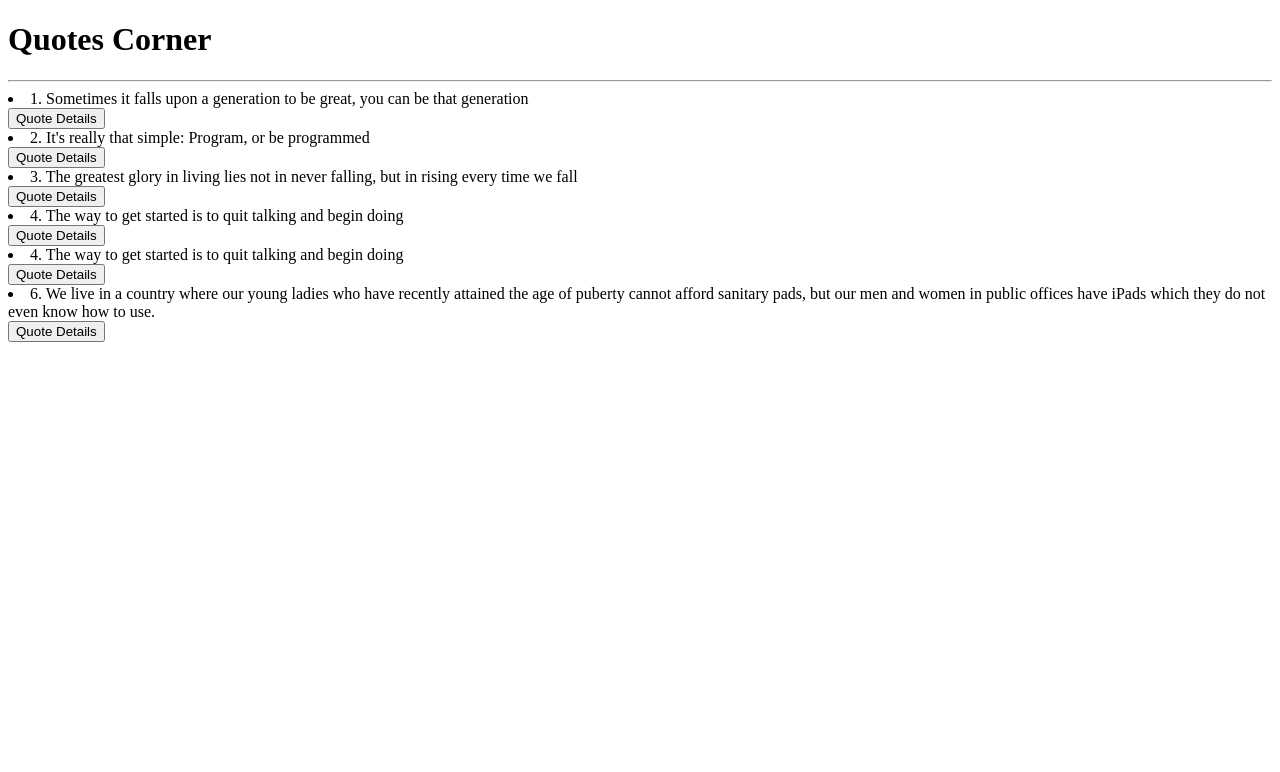
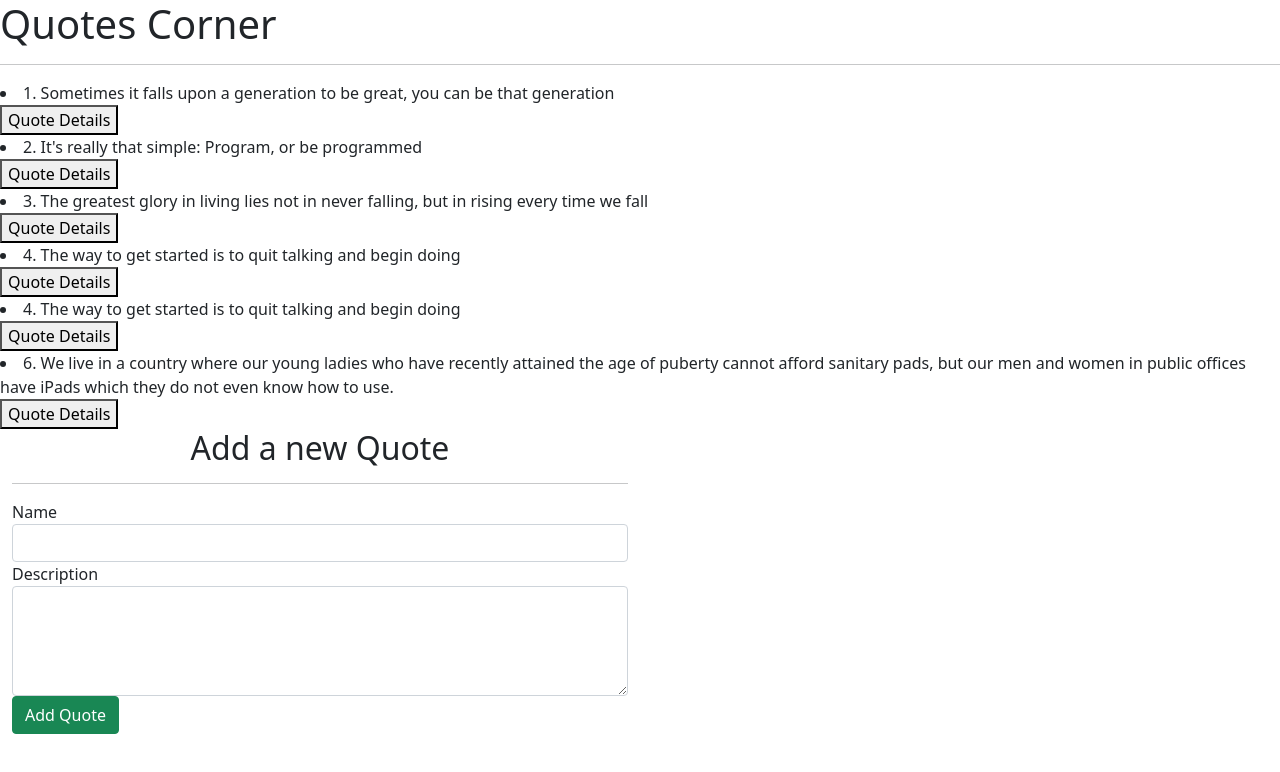
Before and after one commit to IanoSang/Quotes-Corner, an Angular app: page / in a window 1280 px wide. Shown: the top 772 px of the page. Built offline with nearby package versions, Linux system fonts and the light colour scheme.

Commit message:
feat: form component- adds validation to the form and a add new button for submittimng the form

```diff
--- a/package.json
+++ b/package.json
@@ -18,6 +18,8 @@
     "@angular/platform-browser": "~13.3.0",
     "@angular/platform-browser-dynamic": "~13.3.0",
     "@angular/router": "~13.3.0",
+    "bootstrap": "^5.1.3",
+    "popper": "^1.0.1",
     "rxjs": "~7.5.0",
     "tslib": "^2.3.0",
     "zone.js": "~0.11.4"
--- a/src/app/app.module.ts
+++ b/src/app/app.module.ts
@@ -6,6 +6,7 @@ import { AppComponent } from './app.component';
 import { QuotesComponent } from './quotes/quotes.component';
 import { QuotesDetailsComponent } from './quotes-details/quotes-details.component';
 import { QuotesFormComponent } from './quotes-form/quotes-form.component';
+import {FormsModule} from "@angular/forms";
 
 @NgModule({
   declarations: [
@@ -16,7 +17,8 @@ import { QuotesFormComponent } from './quotes-form/quotes-form.component';
   ],
   imports: [
     BrowserModule,
-    AppRoutingModule
+    AppRoutingModule,
+    FormsModule,
   ],
   providers: [],
   bootstrap: [AppComponent]
--- a/src/app/quotes-form/quotes-form.component.html
+++ b/src/app/quotes-form/quotes-form.component.html
@@ -1,23 +1,26 @@
 <div class="container-fluid">
   <h2 class="text-center">Add a new Quote</h2>
   <hr>
-  <form>
-    <div class="form-group">
 
-      <label for="name">Name</label>
-      <input type="text" required class="form-control" id="name">
 
-    </div>
-    <div class="form-group">
+    <form (ngSubmit)='submitQuote()' #quoteForm='ngForm'>
+      <div class="form-group">
 
-      <label for="description">Description</label>
-      <textarea class="form-control" id="description" rows="4" required></textarea>
+        <label for="name">Name</label>
+        <input type="text" class="form-control" id="name" [(ngModel)]="newQuote.name" name="name" #name='ngModel' required>
+        <div [hidden]="name.valid || name.pristine" class="alert alert-danger">
+          <p>Name is required</p>
+        </div>
+      </div>
+      <div class="form-group">
 
-    </div>
-    <div class="form-group">
-      <label for="complete">Completion</label>
-      <input type='date' id="complete" required>
+        <label for="description">Description</label>
+        <textarea class="form-control" id="description" rows="4" [(ngModel)]="newQuote.description" name="description" #description="ngModel" required></textarea>
+        <div [hidden]="description.valid || description.pristine" class="alert alert-danger">
+          <p>Description is required</p>
+        </div>
+      </div>
 
-    </div>
-  </form>
+      <button type="submit" class="btn btn-success">Add Quote</button>
+    </form>
 </div>
--- a/src/app/quotes-form/quotes-form.component.ts
+++ b/src/app/quotes-form/quotes-form.component.ts
@@ -1,4 +1,6 @@
-import { Component, OnInit } from '@angular/core';
+import { Component, OnInit,  Output, EventEmitter} from '@angular/core';
+import {Quote} from "@angular/compiler";
+import {Quotes} from "../quotes";
 
 @Component({
   selector: 'app-quotes-form',
@@ -7,9 +9,34 @@ import { Component, OnInit } from '@angular/core';
 })
 export class QuotesFormComponent implements OnInit {
 
+  public newQuote: Quotes = new Quotes(0,"","");
+  @Output() addQuote = new EventEmitter<Quotes>();
+
+
+  submitQuote(){
+    // @ts-ignore
+    if (this.newQuote == ''){
+
+    }
+    else {
+      // @ts-ignore
+      this.addQuote.emit(this.newQuote);
+    }
+
+  }
+
+//   if (this.newTask == '') {
+// }
+// else {
+//   // @ts-ignore
+//   this.items.push(this.newTask);
+//   this.newTask = '';
+// }
+
   constructor() { }
 
   ngOnInit(): void {
   }
 
+
 }
--- a/src/app/quotes/quotes.component.html
+++ b/src/app/quotes/quotes.component.html
@@ -7,5 +7,8 @@
     <button (click)='toggleDetails(i)'>Quote Details</button>
     <app-quotes-details *ngIf="quote.showDescription" [quotes]='quote' (isComplete)= 'quotesDelete($event,i)'></app-quotes-details>
   </div>
+  <div class="col-md-6">
+    <app-quotes-form (addQuote)="addNewQuote($event)"></app-quotes-form>
+  </div>
 
 </div>
--- a/src/app/quotes/quotes.component.ts
+++ b/src/app/quotes/quotes.component.ts
@@ -35,6 +35,11 @@ export class QuotesComponent implements OnInit {
       }
     }
   }
+  addNewQuote(quote: Quotes){
+    let goalLength = this.quotes.length;
+    quote.id = goalLength+1;
+    this.quotes.push(quote)
+  }
 
   constructor() { }
 
--- a/src/styles.css
+++ b/src/styles.css
@@ -1 +1,2 @@
 /* You can add global styles to this file, and also import other style files */
+@import "~bootstrap/dist/css/bootstrap.css";
```
Also changed, not shown: 1 other file (tests, documents, lock files or other folders).
